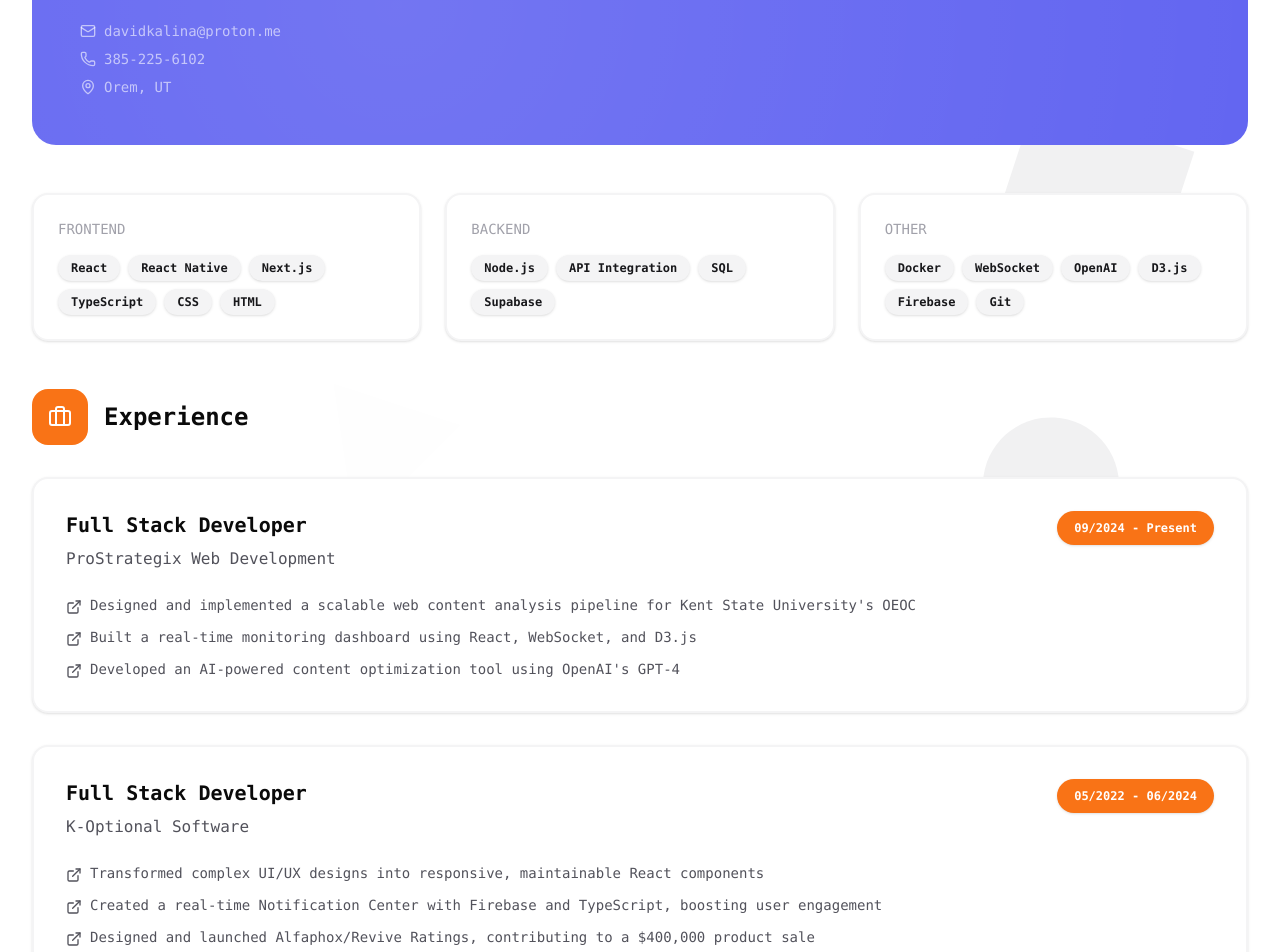
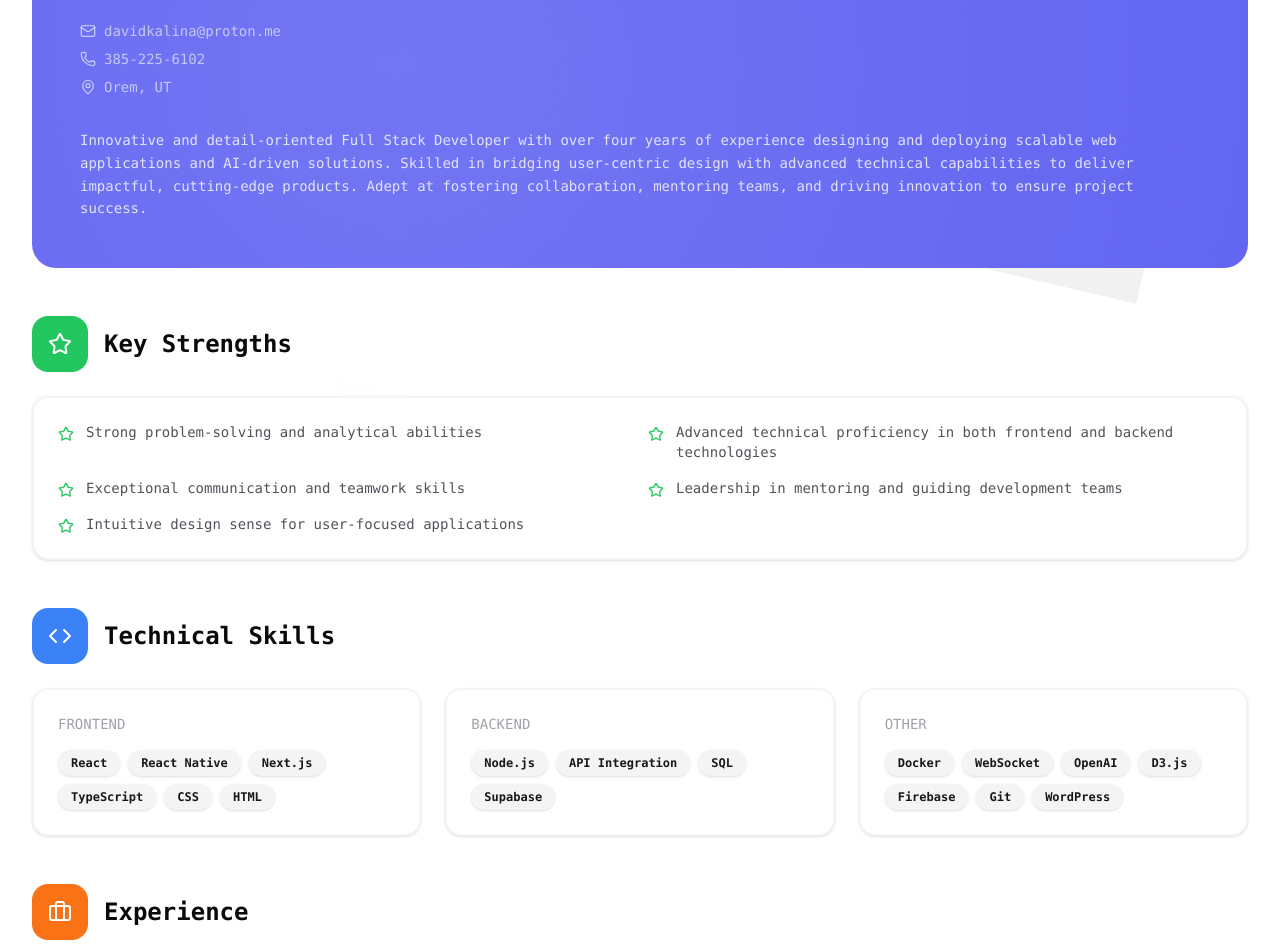
Before and after one commit to DavidKalina/davidkalina, a Next.js app: page /resume in a window 1280 px wide. Shown: the part 280-1232 px from the top of the page. Built offline with nearby package versions, Linux system fonts and the light colour scheme.

Commit message:
feat: update resume preview and background color of icons

```diff
--- a/components/Project.tsx
+++ b/components/Project.tsx
@@ -45,7 +45,7 @@ const ModernFeaturedProject = () => {
               />
               <div className="relative z-10 w-full">
                 <div className="space-y-4 lg:space-y-6">
-                  <div className="inline-block border-2 border-white/20 rounded-xl lg:rounded-2xl p-2 lg:p-3">
+                  <div className="inline-block bg-black rounded-xl lg:rounded-2xl p-2 lg:p-3">
                     <Network size={24} className="text-white/80 lg:hidden" />
                     <Network size={32} className="text-white/80 hidden lg:block" />
                   </div>
--- a/components/ProjectGrid.tsx
+++ b/components/ProjectGrid.tsx
@@ -138,7 +138,7 @@ const ModernProjectGrid = () => {
                   <div className="absolute inset-0 bg-[radial-gradient(circle_at_30%_50%,_rgba(255,255,255,0.04),rgba(255,255,255,0))] opacity-0 group-hover:opacity-100 transition-opacity duration-500" />
                   <div className="relative z-10">
                     <div className="flex items-center justify-between mb-4 lg:mb-6">
-                      <div className="inline-block border-2 border-white/20 rounded-lg lg:rounded-xl p-2">
+                      <div className="inline-block bg-black rounded-lg lg:rounded-xl p-2">
                         <div className="lg:hidden">
                           {React.cloneElement(project.icon, { size: 20 })}
                         </div>
--- a/components/ResumePreview.tsx
+++ b/components/ResumePreview.tsx
@@ -11,14 +11,24 @@ import {
   Mail,
   MapPin,
   Phone,
+  Star,
+  Code,
 } from "lucide-react";
 
 const ModernResume = () => {
   const skills = {
     frontend: ["React", "React Native", "Next.js", "TypeScript", "CSS", "HTML"],
     backend: ["Node.js", "API Integration", "SQL", "Supabase"],
-    other: ["Docker", "WebSocket", "OpenAI", "D3.js", "Firebase", "Git"],
+    other: ["Docker", "WebSocket", "OpenAI", "D3.js", "Firebase", "Git", "WordPress"],
   };
+
+  const keyStrengths = [
+    "Strong problem-solving and analytical abilities",
+    "Advanced technical proficiency in both frontend and backend technologies",
+    "Exceptional communication and teamwork skills",
+    "Leadership in mentoring and guiding development teams",
+    "Intuitive design sense for user-focused applications",
+  ];
 
   return (
     <div className="bg-white/80 min-h-screen">
@@ -56,18 +66,64 @@ const ModernResume = () => {
                 </div>
               </div>
               <Button
-                className="bg-white/80 text-indigo-500 hover:bg-white/80/90 rounded-full px-4 py-4 sm:px-6 sm:py-6 font-mono text-sm w-full sm:w-auto"
-                onClick={() => window.print()}
+                className="bg-white text-indigo-500 hover:bg-white/80 rounded-full px-4 py-4 sm:px-6 sm:py-6 font-mono text-sm w-full sm:w-auto"
+                onClick={() => {
+                  // Create a link element
+                  const link = document.createElement("a");
+                  link.href = "/resume.pdf"; // Assuming your PDF is named resume.pdf in the public folder
+                  link.download = "David_Kalina_Resume.pdf"; // Name of the downloaded file
+                  document.body.appendChild(link);
+                  link.click();
+                  document.body.removeChild(link);
+                }}
               >
                 <Download className="mr-2" size={18} />
                 DOWNLOAD PDF
               </Button>
             </div>
+
+            {/* Professional Summary */}
+            <div className="mt-8 text-white/80 font-mono text-sm leading-relaxed">
+              <p>
+                Innovative and detail-oriented Full Stack Developer with over four years of
+                experience designing and deploying scalable web applications and AI-driven
+                solutions. Skilled in bridging user-centric design with advanced technical
+                capabilities to deliver impactful, cutting-edge products. Adept at fostering
+                collaboration, mentoring teams, and driving innovation to ensure project success.
+              </p>
+            </div>
           </div>
         </div>
 
+        {/* Key Strengths */}
+        <div className="mb-8 sm:mb-12">
+          <div className="flex items-center gap-4 mb-6">
+            <div className="bg-green-500 p-3 sm:p-4 rounded-2xl">
+              <Star size={20} className="text-white sm:w-6 sm:h-6" />
+            </div>
+            <h2 className="text-xl sm:text-2xl font-mono font-bold">Key Strengths</h2>
+          </div>
+          <Card className="border-2 border-zinc-100 rounded-2xl">
+            <CardContent className="p-6 grid grid-cols-1 sm:grid-cols-2 gap-4">
+              {keyStrengths.map((strength, index) => (
+                <div key={index} className="flex items-start gap-3">
+                  <Star size={16} className="text-green-500 mt-1 flex-shrink-0" />
+                  <span className="font-mono text-sm text-zinc-600">{strength}</span>
+                </div>
+              ))}
+            </CardContent>
+          </Card>
+        </div>
+
         {/* Skills Overview */}
-        <div className="grid grid-cols-1 sm:grid-cols-2 lg:grid-cols-3 gap-4 sm:gap-6 mb-8 sm:mb-12">
+        <div className="mb-8 sm:mb-12">
+          <div className="flex items-center gap-4 mb-6">
+            <div className="bg-blue-500 p-3 sm:p-4 rounded-2xl">
+              <Code size={20} className="text-white sm:w-6 sm:h-6" />
+            </div>
+            <h2 className="text-xl sm:text-2xl font-mono font-bold">Technical Skills</h2>
+          </div>
+          <div className="grid grid-cols-1 sm:grid-cols-2 lg:grid-cols-3 gap-4 sm:gap-6">
             {Object.entries(skills).map(([category, items]) => (
               <Card key={category} className="border-2 border-zinc-100 rounded-2xl overflow-hidden">
                 <CardContent className="p-4 sm:p-6">
@@ -86,6 +142,7 @@ const ModernResume = () => {
               </Card>
             ))}
           </div>
+        </div>
 
         {/* Experience */}
         <div className="space-y-6 sm:space-y-8 mb-8 sm:mb-12">
@@ -103,9 +160,10 @@ const ModernResume = () => {
               company: "ProStrategix Web Development",
               date: "09/2024 - Present",
               achievements: [
-                "Designed and implemented a scalable web content analysis pipeline for Kent State University's OEOC",
-                "Built a real-time monitoring dashboard using React, WebSocket, and D3.js",
-                "Developed an AI-powered content optimization tool using OpenAI's GPT-4",
+                "Designed and implemented a scalable web content analysis pipeline for Kent State University's OEOC, integrating AI-driven insights to modernize web infrastructure",
+                "Built a real-time monitoring dashboard using React, WebSocket, and D3.js, improving visibility into system health and processing metrics",
+                "Developed an AI-powered content optimization tool using OpenAI's GPT-4, enabling personalized educational content categorization",
+                "Engineered a modular database architecture with Supabase, streamlining data management and integration",
               ],
             },
             {
@@ -113,10 +171,11 @@ const ModernResume = () => {
               company: "K-Optional Software",
               date: "05/2022 - 06/2024",
               achievements: [
-                "Transformed complex UI/UX designs into responsive, maintainable React components",
-                "Created a real-time Notification Center with Firebase and TypeScript, boosting user engagement",
+                "Transformed complex UI/UX designs into responsive, maintainable React components, leading to improved satisfaction scores",
+                "Created a real-time Notification Center with Firebase and TypeScript, boosting user engagement and retention",
                 "Designed and launched Alfaphox/Revive Ratings, contributing to a $400,000 product sale",
                 "Delivered a Progressive Web App (PWA) for Maxwell Pipeline Services with thousands of monthly users",
+                "Mentored junior developers and conducted dozens of technical and behavioral interviews",
               ],
             },
             {
@@ -125,7 +184,7 @@ const ModernResume = () => {
               date: "03/2020 - 03/2021",
               achievements: [
                 "Automated email distribution processes using SendGrid API, reducing processing time from 4-5 hours to 20-30 minutes",
-                "Built a Python-based system to automate job board postings, optimizing response times",
+                "Built a Python-based system to automate job board postings, optimizing response times to under five minutes",
                 "Designed client-facing landing pages with interactive, data-driven graphics using D3.js",
               ],
             },
```
Also changed, not shown: 1 other file (tests, documents, lock files or other folders). Lines whose indentation alone changed are shown as unchanged.
